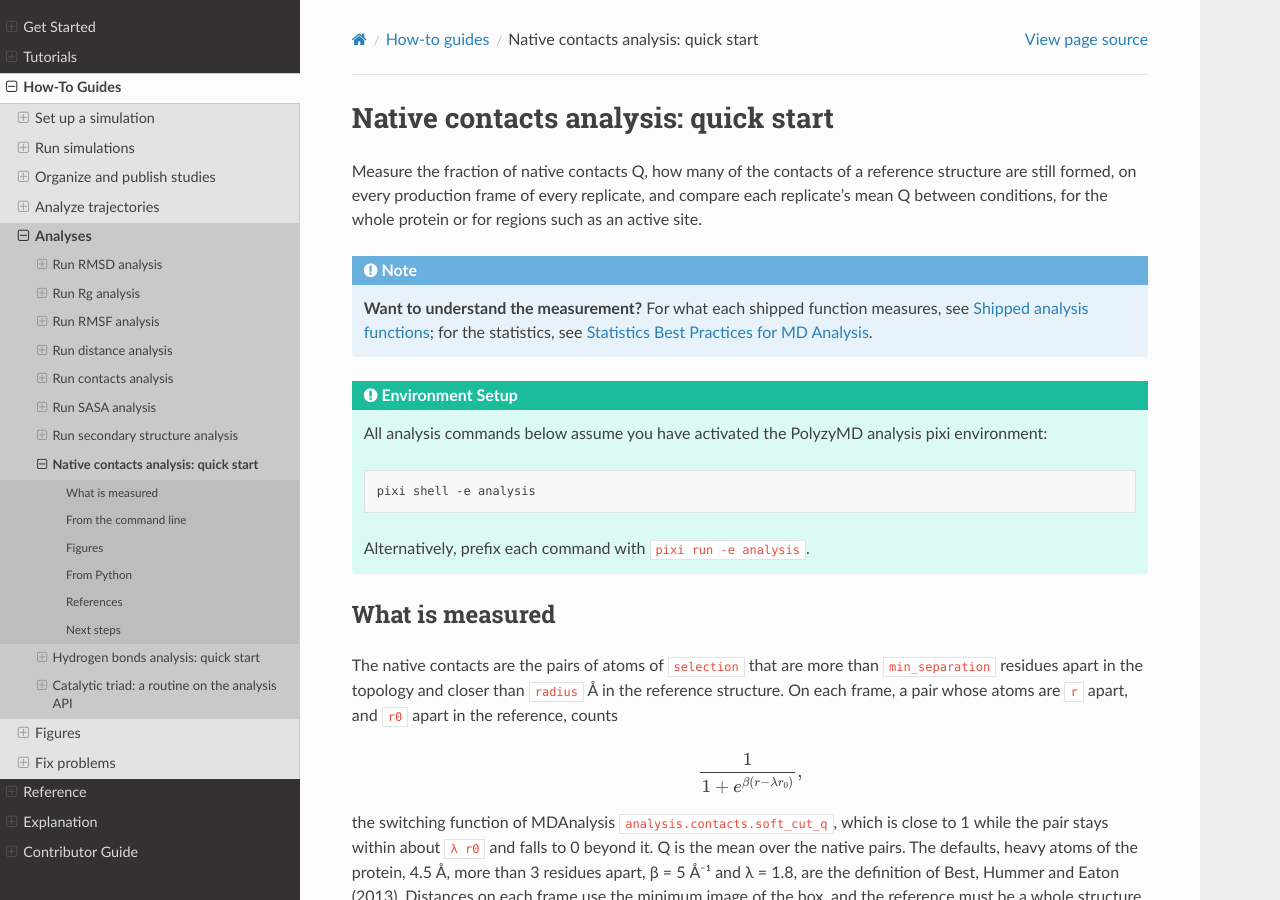
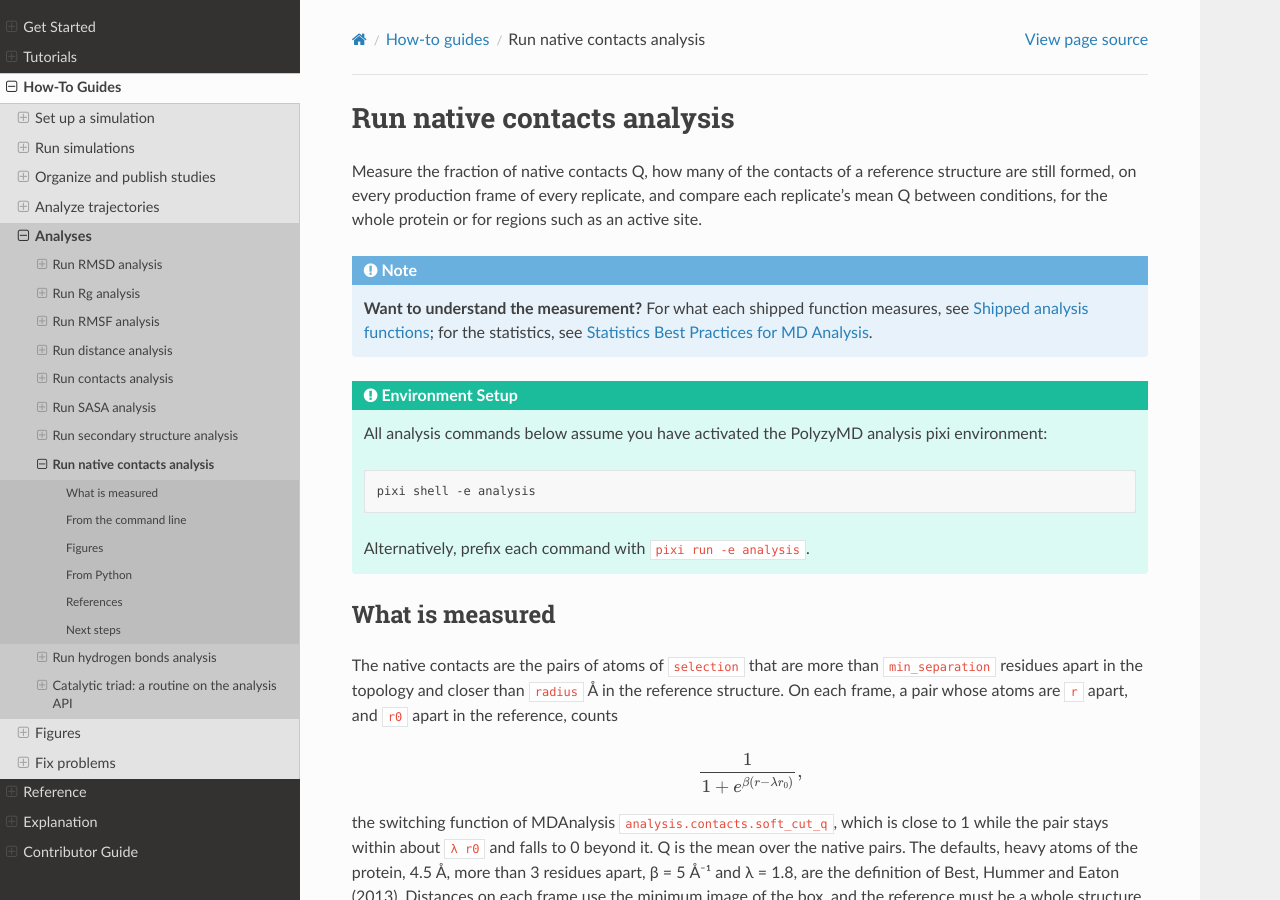
Before and after one commit to joelaforet/polyzymd, a Sphinx documentation site: the page built from docs/source/how_to/analysis_native_contacts_quickstart.md, in a window 1280 px wide and 900 px high. Built offline with Sphinx 7.4.7 and the Read the Docs theme 3.1.0, drawn with Linux system fonts in a browser that asks for light colours.

Commit message:
Give the native contacts and hydrogen bonds how-tos the same title form as the other analysis how-tos

```diff
--- a/docs/source/how_to/analysis_native_contacts_quickstart.md
+++ b/docs/source/how_to/analysis_native_contacts_quickstart.md
@@ -1,4 +1,4 @@
-# Native contacts analysis: quick start
+# Run native contacts analysis
 
 Measure the fraction of native contacts Q, how many of the contacts of a
 reference structure are still formed, on every production frame of every
--- a/docs/source/how_to/hydrogen_bonds.md
+++ b/docs/source/how_to/hydrogen_bonds.md
@@ -1,4 +1,4 @@
-# Hydrogen bonds analysis: quick start
+# Run hydrogen bonds analysis
 
 Count the hydrogen bonds between named groups of atoms, or within one group,
 on the production frames of every replicate, and compare how many form, how
```
